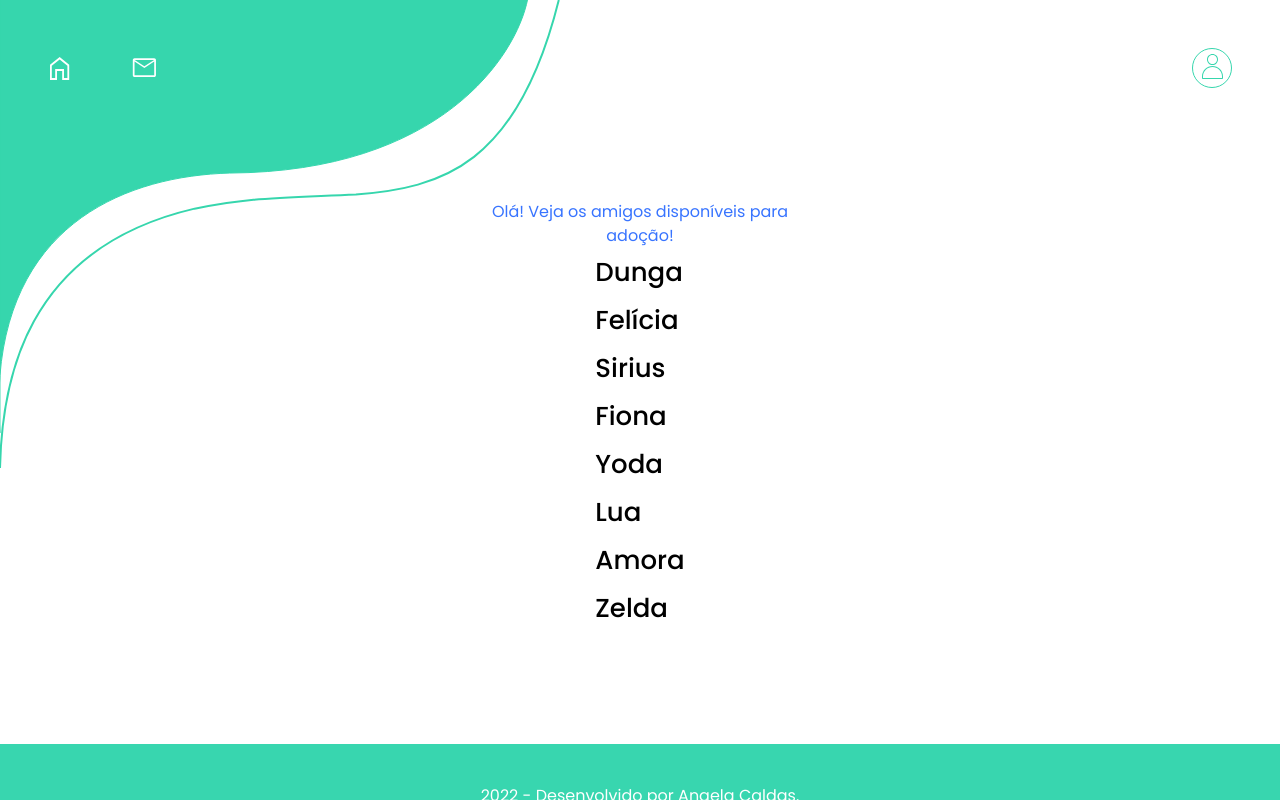
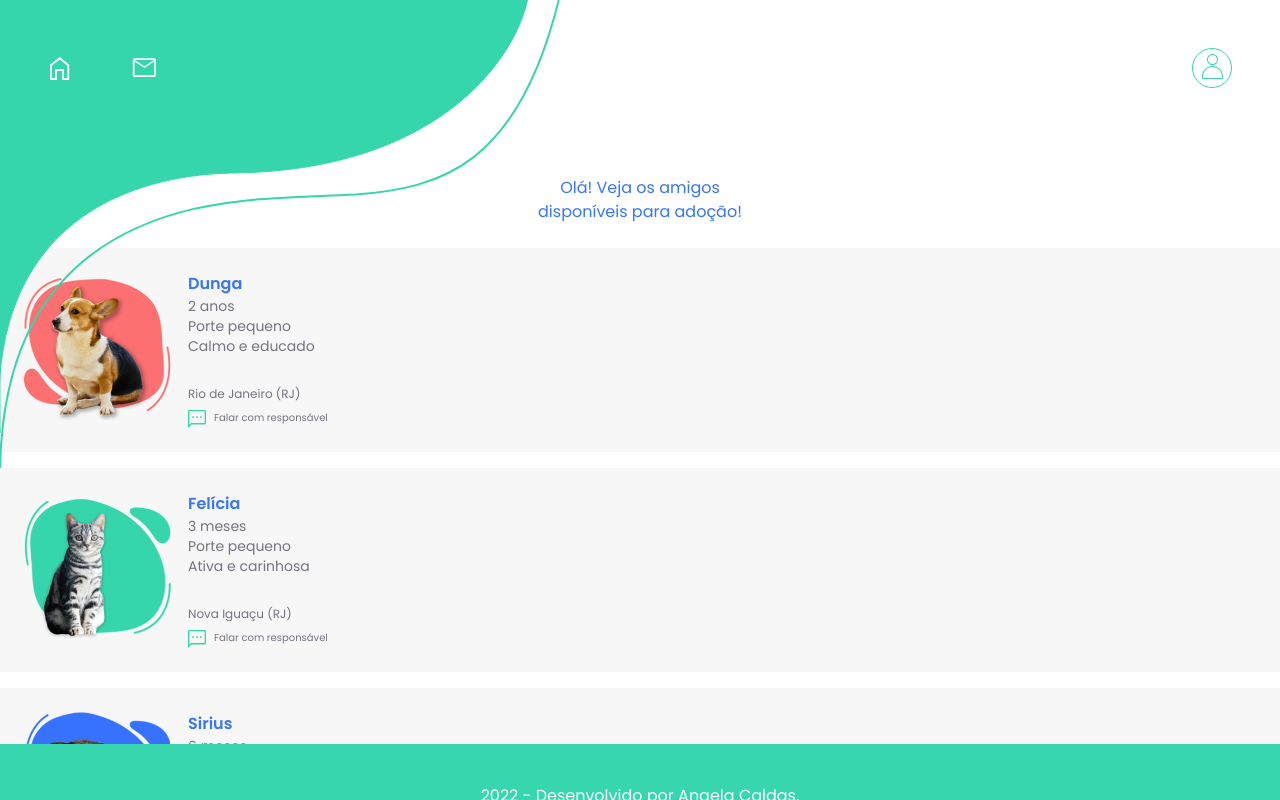
Before and after one commit to sucodelarangela/adopet, a React (Create React App) app: page /home in a window 1280 px wide. Built offline with nearby package versions, Linux system fonts and the light colour scheme.

Commit message:
:sparkles: Home component

```diff
--- a/src/Components/Home.js
+++ b/src/Components/Home.js
@@ -4,20 +4,33 @@ import styles from './Home.module.css';
 // assets
 import { pets } from '../data/data.js';
 
+// dependencies
+import { Link } from 'react-router-dom';
+
 const Home = () => {
   return (
     <section className={styles.home}>
-      <p>Olá! Veja os amigos disponíveis para adoção!</p>
-      <div className="cards">
+      <div className={styles.cards}>
+        <p>Olá! Veja os amigos disponíveis para adoção!</p>
         {
           pets.map((pet, i) => (
             <>
-              <h3 key={i}>{pet.name}</h3>
+              <div key={i} className={styles.card}>
+                <img src={pet.img} alt={pet.name} />
+                <h4>{pet.name}</h4>
+                <ul>
+                  <li>{pet.age}</li>
+                  <li>{pet.size}</li>
+                  <li>{pet.behavior}</li>
+                </ul>
+                <p className={styles.card__city}>{pet.city}</p>
+                <Link className={styles.card__contact} to="/mensagem" aria-label='Falar com responsável'>Falar com responsável</Link>
+              </div>
             </>
           ))
         }
       </div>
-    </section>
+    </section >
   );
 };
 
--- a/src/Components/Home.module.css
+++ b/src/Components/Home.module.css
@@ -1,3 +1,4 @@
+/* #region ----------------- FORMS COMPONENT */
 .register,
 .home {
   display: flex;
@@ -39,8 +40,7 @@
   height: 2.25rem;
 }
 
-.register p,
-.home p {
+.register p {
   width: 19.5rem;
   text-align: center;
   color: var(--blue);
@@ -122,3 +122,97 @@
   line-height: 1rem;
   color: var(--medium-grey);
 }
+
+/* #endregion */
+
+/* #region ----------------- HOME COMPONENT */
+.home {
+  margin: 0;
+}
+
+.cards {
+  gap: 2rem;
+}
+
+.home p {
+  display: block;
+  margin: 0 auto;
+  width: 15rem;
+  text-align: center;
+  color: var(--blue);
+  margin-bottom: 1.5rem;
+}
+
+div.card {
+  display: grid;
+  grid-template-columns: 10.25rem auto;
+  grid-template-areas:
+    'photo name'
+    'photo list'
+    'photo city'
+    'photo contact';
+  width: 100vw;
+  background: var(--light-grey);
+  padding: 1.5rem;
+  margin-bottom: 1rem;
+}
+
+.card img {
+  grid-area: photo;
+  margin-right: 1rem;
+}
+
+.card h4 {
+  color: var(--blue);
+  font-family: var(--poppins);
+  grid-area: name;
+}
+
+.card ul {
+  display: grid;
+  grid-area: list;
+  font-weight: 400;
+  font-size: 0.875rem;
+  line-height: 1.25rem;
+  color: var(--dark-grey);
+  margin-bottom: 1.875rem;
+}
+
+p.card__city,
+p.card__contact {
+  color: var(--dark-grey);
+  font-weight: 400;
+  text-align: start;
+  width: auto;
+}
+
+p.card__city {
+  grid-area: city;
+  font-size: 0.75rem;
+  line-height: 1rem;
+  margin: 0;
+  margin-bottom: 0.5rem;
+}
+
+a.card__contact {
+  grid-area: contact;
+  font-weight: 400;
+  font-size: 0.625rem;
+  line-height: 1rem;
+  margin: 0;
+  color: var(--dark-grey);
+  display: flex;
+}
+
+a.card__contact::before {
+  content: '';
+  background: url('../assets/message.svg') no-repeat;
+  padding-right: 0.5rem;
+  width: 18px;
+  height: 18px;
+  transition: 0.3s;
+}
+
+a.card__contact:hover::before {
+  background: url('../assets/message-hover.svg') no-repeat;
+}
```
Also changed, not shown: src/assets/message-hover.svg (added), src/assets/message.svg (added).
